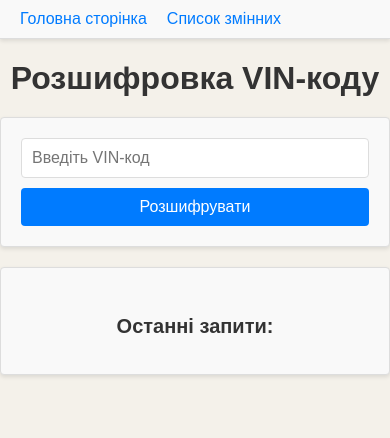
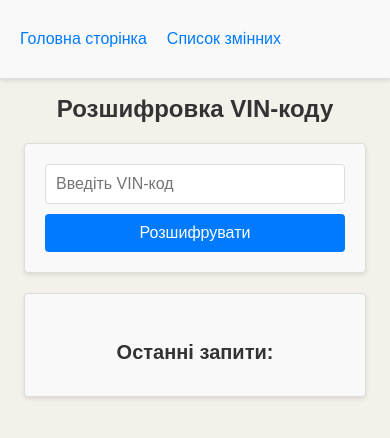
Before and after one commit to klima3775/VIN-DECODER, a React (Create React App) app: page / in a window 390 px wide. Shown: the top 438 px of the page. Built offline with nearby package versions, Linux system fonts and the light colour scheme.

Commit message:
Final result

```diff
--- a/src/components/Header/Header.scss
+++ b/src/components/Header/Header.scss
@@ -3,7 +3,7 @@
 .header {
   font-family: $font-family;
   background-color: $background-color;
-  padding: 10px 20px;
+  padding: 30px 20px;
   border-bottom: 1px solid $border-color;
   box-shadow: $box-shadow;
 
--- a/src/components/LastDecodes/LastDecodes.scss
+++ b/src/components/LastDecodes/LastDecodes.scss
@@ -8,7 +8,6 @@
   border-radius: 4px;
   background-color: $background-color;
   box-shadow: $box-shadow;
-  margin-top: 20px;
 
   h4 {
     font-size: 20px;
--- a/src/pages/Home/Home.scss
+++ b/src/pages/Home/Home.scss
@@ -8,13 +8,45 @@
     color: $color;
     margin-bottom: 20px;
   }
+
+  @media (max-width: 480px) {
+    font-size: 0.75rem;
+  }
+
+  @media (max-width: 320px) {
+    font-size: 0.5rem;
+  }
+
   .vin-form,
   .last-decodes {
     margin: 0 auto;
-    max-width: 600px;
+    max-width: 900px;
   }
 
   .last-decodes {
-    margin-top: 20px;
+    margin-top: 20px; // Отступ сверху, можете изменить значение по своему усмотрению
+  }
+
+  .vin-form,
+  .last-decodes {
+    @media (max-width: 1440px) {
+      max-width: 900px;
+    }
+
+    @media (max-width: 1024px) {
+      max-width: 700px;
+    }
+
+    @media (max-width: 768px) {
+      max-width: 400px;
+    }
+
+    @media (max-width: 480px) {
+      max-width: 300px;
+    }
+
+    @media (max-width: 320px) {
+      max-width: 250px;
+    }
   }
 }
```
